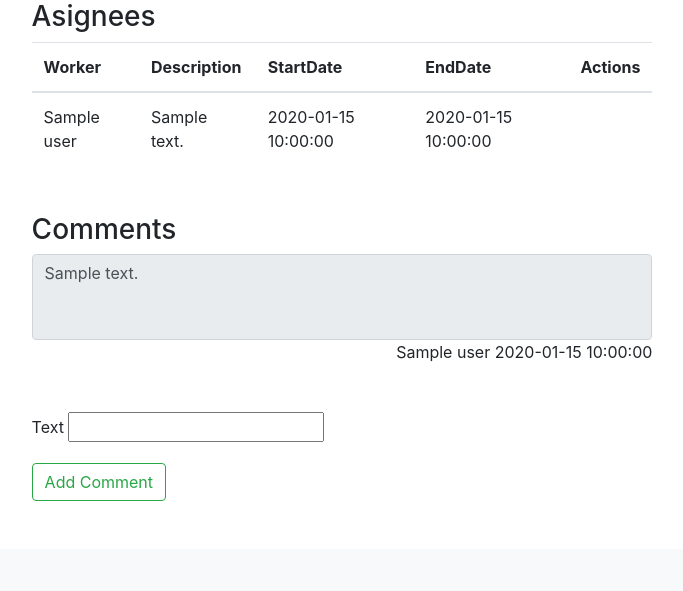
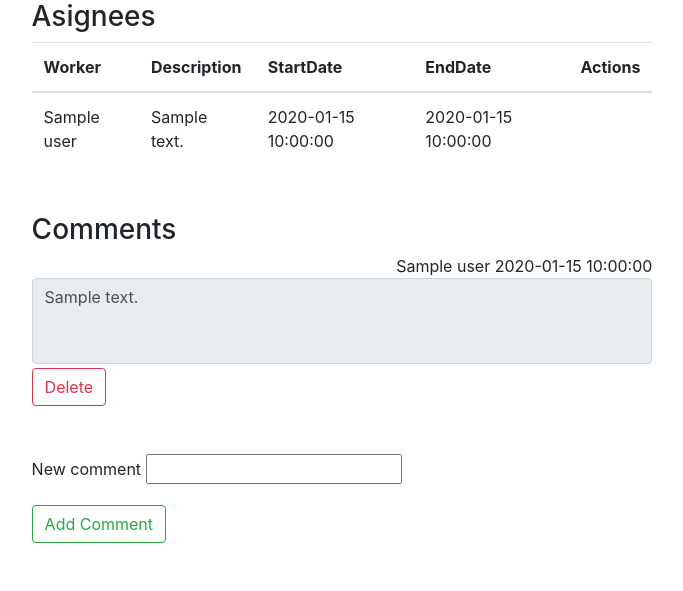
Before and after one commit to CoToDo/CoToDo, a Symfony app: template templates/task/show.html.twig in a window 1280 px wide. Shown: the part 582-1173 px from the top of the page, without its empty margins (298-981 px from the left). Before the commit the page ends 1083 px from the top, so only its background shows below. Run offline with Twig, Linux system fonts and the light colour scheme; the template is opened without the code that fills it: most values are stand-ins (such as "Sample title", 1, 10 or a date in 2020); form fields are guessed from the names that the template uses; some libraries are stand-ins or nearby versions.

Commit message:
Users can now delete their own comments.

```diff
--- a/public/css/styles.css
+++ b/public/css/styles.css
@@ -33,6 +33,7 @@
 }
 
 .pright {
+        margin-bottom: 0;
         text-align: right;
 }
 
--- a/src/Controller/ProjectController.php
+++ b/src/Controller/ProjectController.php
@@ -246,6 +246,7 @@ class ProjectController extends Controller
         }
 
         return $this->render('task/show.html.twig', [
+            'user' => $this->getUser(),
             'task' => $task,
             'project' => $project,
             'team' => $project->getTeam(),
--- a/src/Controller/UserController.php
+++ b/src/Controller/UserController.php
@@ -53,7 +53,7 @@ class UserController extends Controller
         }
 
         return $this->render('user/edit.html.twig', [
-            'user' => $userIn,
+            'userIn' => $userIn,
             'form' => $form->createView(),
         ]);
     }
--- a/src/Entity/Task.php
+++ b/src/Entity/Task.php
@@ -5,6 +5,8 @@ namespace App\Entity;
 use Doctrine\Common\Collections\ArrayCollection;
 use Doctrine\Common\Collections\Collection;
 use Doctrine\ORM\Mapping as ORM;
+use Symfony\Component\Validator\Constraints as Assert;
+
 
 /**
  * @ORM\Entity(repositoryClass="App\Repository\TaskRepository")
@@ -40,6 +42,7 @@ class Task
 
     /**
      * @ORM\Column(type="date")
+     * @Assert\GreaterThan("today UTC")
      */
     private $deadline;
 
--- /dev/null
+++ b/templates/comment/_delete_form.html.twig
@@ -0,0 +1,5 @@
+<form class="d-inline" method="post" action="{{ path('comment_delete', {'id': comment.id}) }}" onsubmit="return confirm('Are you sure you want to delete this item?');">
+    <input type="hidden" name="_method" value="DELETE">
+    <input type="hidden" name="_token" value="{{ csrf_token('delete' ~ comment.id) }}">
+    <button class="btn btn-outline-danger">Delete</button>
+</form>
--- a/templates/task/_form.html.twig
+++ b/templates/task/_form.html.twig
@@ -23,7 +23,6 @@
         </div>
         <div class="col">
             {{ form_label(form.deadline, null, {'label_attr': {'class': 'col-form-label'}} ) }}
-            {{ form_errors(form.deadline) }}
             {{ form_widget(form.deadline) }}
         </div>
     </div>
--- a/templates/task/_form_comment.html.twig
+++ b/templates/task/_form_comment.html.twig
@@ -2,7 +2,7 @@
     {{ form_errors(form) }}
     <div class="form-row form-group">
         <div class="col">
-            {{ form_label(form.text) }}
+            {{ form_label(form.text, 'New comment', {}) }}
             {{ form_errors(form.text) }}
             {{ form_widget(form.text, {'attr': {'class': 'auto-expand'}} )}}
         </div>
--- a/templates/task/show.html.twig
+++ b/templates/task/show.html.twig
@@ -97,8 +97,13 @@
 
             {% for comment in task.comments %}
                 <div class="mb-4">
+                    <p class="pright"> {{ comment.user }} {{ comment.date ? comment.date|date('Y-m-d H:i:s') : '' }} </p>
                     <textarea readonly class="form-control auto-expand" rows="3">{{ comment.text }}</textarea>
-                    <p class="pright"> {{ comment.user }} {{ comment.date ? comment.date|date('Y-m-d H:i:s') : '' }} </p>
+                    {% if comment.author(user) %}
+                        <div class="mt-1">
+                            {{ include('comment/_delete_form.html.twig') }}
+                        </div>
+                    {% endif %}
                 </div>
             {% endfor %}
         </div>
```
Also changed, not shown: src/Controller/CommentController.php (added, +29 -0 lines), src/Entity/Comment.php (+12 -0 lines).
